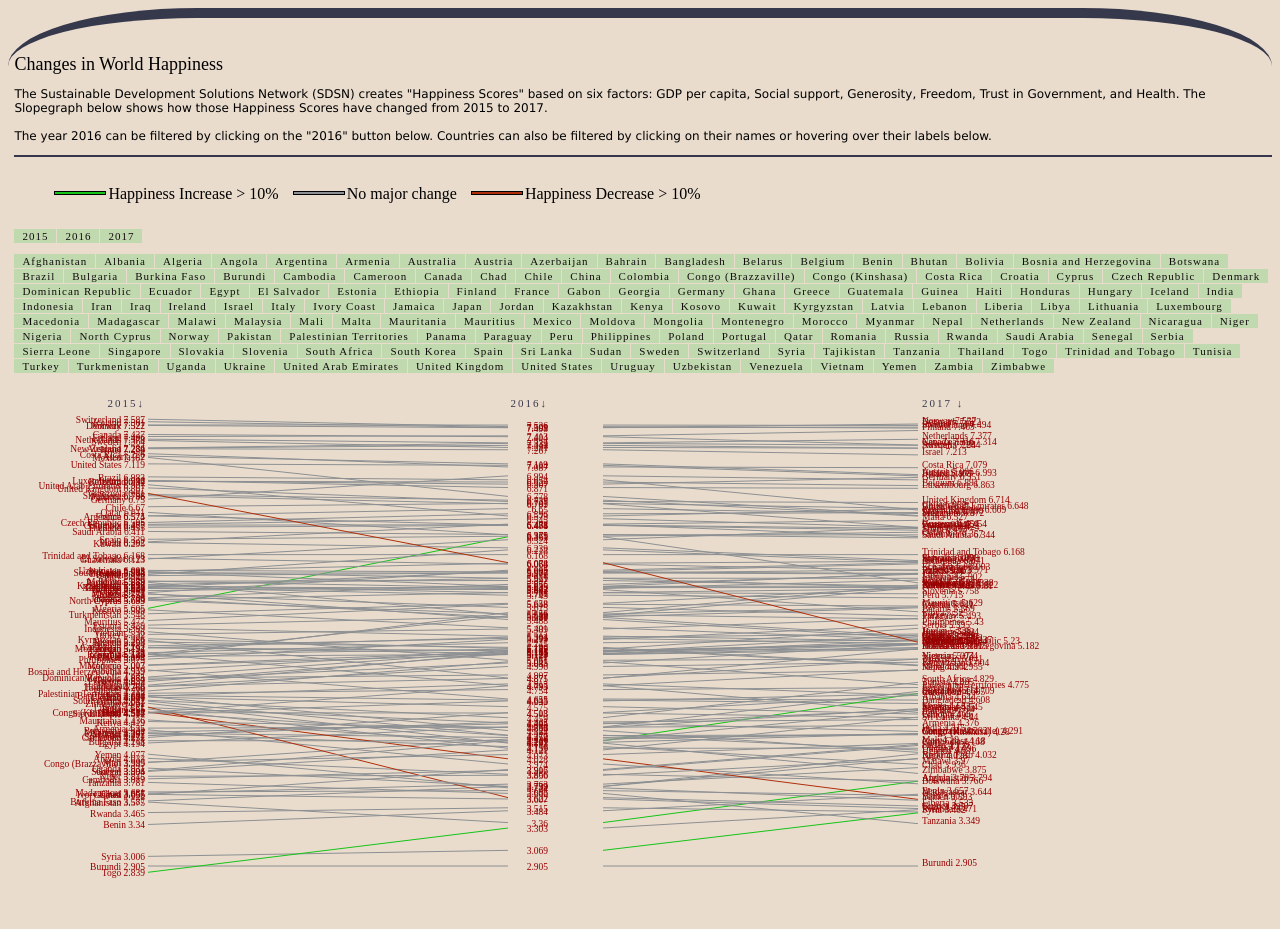
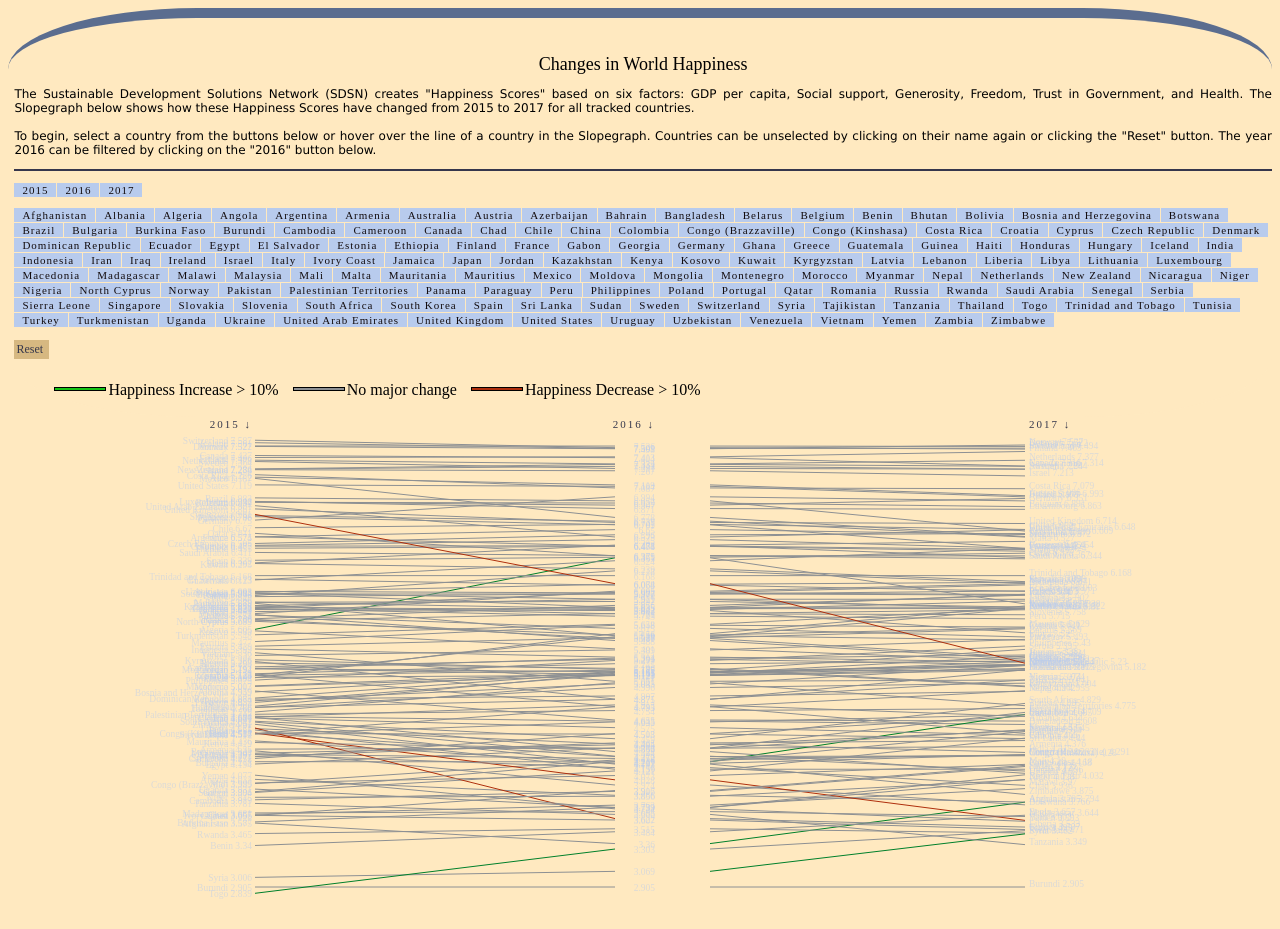
Before and after one commit to razaanees/d3_visualization, a plain HTML site: page index.html in a window 1280 px wide. Before the commit the page ends 908 px from the top, so only its background shows below. Drawn offline with nearby package versions, Linux system fonts and the light colour scheme.

Commit message:
Implement changes after second feedback

```diff
--- a/css/main.css
+++ b/css/main.css
@@ -1,5 +1,5 @@
 body {
-    background: #E9DCCD;
+    background: #FFE9C0;
 }
 
 h1 {
@@ -8,6 +8,7 @@ h1 {
     margin-bottom: 0;
     color: black;
     margin-top: 20px;
+    text-align: center;
 }
 
 header {
@@ -15,9 +16,9 @@ header {
     padding-bottom: 2px;
     padding-left: 0.4em;
     border-radius: 15%;
-    border-top: solid 10px #36384C;
+    border-top: solid 10px #5B6D8F;
     margin-top: 0;
-    background: #E9DCCD;
+    background: #FFE9C0;
 }
 
 div.description {
@@ -25,6 +26,7 @@ div.description {
     font-size: 12px;
     margin-bottom: 1em;
     border-bottom: solid 2px #36364C;
+    text-align: justify;
 }
 
 #country-filter ul, #year-filter ul {
@@ -33,7 +35,7 @@ div.description {
     letter-spacing: 1px;
     list-style: none;
     padding: 0;
-    margin: 10px 0 10px 0;
+    margin: 10px 0 5px 0;
     text-align: justify;
 }
 
@@ -41,18 +43,31 @@ div.description {
     display: inline-block;
     padding: 1px 8px;
     margin-right: 1px;
-    background:#C0D9AF;
+    background:#B8CBED;
     cursor: pointer;
     position: relative;
     margin-bottom: 1px;
 }
 
-.buffer {
-    width: auto;
-    height: 10px;
-    background: #E9DCCD;
+.reset {
+    width: 35px;
+    height: auto;
+    background: #D6B881;
     padding: 0px;
-    margin: 0px;
+    margin-top: 10px;
+    cursor: pointer;
+}
+
+.reset p {
+    color: #36384C;
+    font-size: 12px;
+    padding: 2px
+}
+
+svg {
+    position: relative;
+    left: 50%;
+    margin-left: -525px;
 }
 
 line {
@@ -62,6 +77,7 @@ line {
 .legend {
     list-style-type: none;
     display: inline-block;
+    margin-top: 10px;
 }
 
 .legend li {
@@ -99,7 +115,7 @@ line {
 
 text.labels {
     font-size: 9.5px;
-    fill: #990000;
+    fill: #B8CBED;
 }
 
 text.s-title, text.m-title, text.e-title {
--- a/index.html
+++ b/index.html
@@ -21,23 +21,24 @@
                 The Sustainable Development Solutions Network (SDSN) creates
                 "Happiness Scores" based on six factors: GDP per capita, Social
                 support, Generosity, Freedom, Trust in Government, and Health. The
-                Slopegraph below shows how those Happiness Scores have changed from
-                2015 to 2017.<br><br>
-                The year 2016 can be filtered by clicking on the "2016" button
-                below. Countries can also be filtered by clicking on their names
-                or hovering over their labels below.
+                Slopegraph below shows how these Happiness Scores have changed from
+                2015 to 2017 for all tracked countries.<br><br>
+                To begin, select a country from the buttons below or hover over
+                the line of a country in the Slopegraph. Countries can be
+                unselected by clicking on their name again or clicking
+                the "Reset" button. The year 2016 can be filtered by clicking on the "2016" button below.
 
             </p>
         </div>
 
+        <nav id='year-filter'></nav>
+        <nav id='country-filter'></nav>
+        <div class="reset"><p>Reset</p></div>
         <ul class="legend">
             <li><span class="increase_10"></span>Happiness Increase > 10%</li>
             <li><span class="no_change"></span>No major change</li>
             <li><span class="decrease_10"></span>Happiness Decrease > 10%</li>
         </ul>
-        <nav id='year-filter'></nav>
-        <nav id='country-filter'></nav>
-        <div class="buffer"></div>
     </header>
 
     <section id='slopegraph' class='slope'></section>
@@ -68,7 +69,9 @@
             // toggle specific countries
             navToggle: [],
             // track line selection
-            highlight: []
+            highlight: [],
+            // track if a line has already been selected due to hovering
+            hover: null
         };
 
         d3.json('data/data.json', function(error, dd) {
@@ -140,7 +143,7 @@
                 .attr('class', function(d, i) {return 'navAlt li-'+i;})
                 .on('click', function(d, i) {
                     // if the country has already been clicked and filtered out
-                    if (state.navToggle[i] || state.highlight === i) {
+                    if (state.navToggle[i]) {
                         state.navToggle[i] = false;
                         var index = state.highlight.indexOf(i)
                         state.highlight.splice(index, 1);
@@ -154,7 +157,9 @@
                     }
                     else if (!state.navToggle[i]) {
                         state.navToggle[i] = true;
-                        state.highlight.push(i);
+                        if (state.highlight.indexOf(i) === -1) {
+                            state.highlight.push(i);
+                        }
                         // highlight the selected line
                         highlightLine(state.highlight);
                         // highlight the navigation button related to the line
@@ -180,14 +185,20 @@
                 .keyName('country')
                 .keyValues(keys)
                 .on('_hover', function(d, i) {
+                    state.hover = i;
                     state.highlight = [i];
+                    // reset country toggle so countries can be selected after
+                    // others have been hovered over
+                    state.navToggle.forEach(function(d, i) {
+                        state.navToggle[i] = false;
+                    });
                     // highlight line based on hovered cursor
                     highlightLine(state.highlight);
                     // highlight navigation pane related to highlighted line
                     highlightNav(state.highlight);
                     highlightLabel(state.highlight);
                 })
-                .on('_moveaway',function(d, i) {
+                .on('_moveaway',function() {
                     resetSelection();
                     state.highlight = [];
                 });
@@ -210,13 +221,13 @@
         function highlightLine(highlight) {
             d3.selectAll('.elm')
             .transition()
-            .style('opacity', 0.2)
+            .style('opacity', 0.1)
             .style('stroke-width', 1);
 
             var n = highlight.length;
             for (var i = 0; i < n; i++) {
                 d3.selectAll('.sel-'+highlight[i]).transition()
-                .style('opacity', 1).style('stroke-width', 2);
+                .style('opacity', 1).style('stroke-width', 3);
             }
         }
 
@@ -234,11 +245,12 @@
         // enlarge labels of selected country
         function highlightLabel(highlight) {
             d3.selectAll('.labels').transition().style('opacity', 0.2)
-            .style('font-size', "9.5px");
+            .style('font-size', "9.5px").style('fill', '#B8CBED');
 
             highlight.forEach(function(d) {
                 d3.selectAll('.lab-'+d).transition().style('opacity', 1)
-                .style('font-size', "12px");
+                .style('font-size', "13px")
+                .style('fill', '#5B6D8F')
             })
         }
 
@@ -246,11 +258,12 @@
         function resetSelection() {
             d3.selectAll('.elm').transition().style('opacity', 1).style('stroke-width', 1);
             d3.selectAll('.navAlt').transition().style('opacity', 1);
-            d3.selectAll('.labels').style('font-size', "9.5px");
+            d3.selectAll('.labels').transition().style('font-size', "9.5px")
+            .style("fill", "#B8CBED").style("opacity", 0.5);
         }
 
-        d3.select('.buffer')
-        .on('mouseover', function() {
+        d3.select('.reset')
+        .on('click', function() {
             resetSelection();
             state.highlight = [];
         })
--- a/js/main.js
+++ b/js/main.js
@@ -93,7 +93,7 @@ var slopey = function() {
             // red stroke if happiness score decreased by more than 10%
             stroke: function(d) {
                 if (d[keyValues[n+1]] > d[keyValues[n]]*1.1) {
-                    return "#15c418";
+                    return "#00802b";
                 } else if (d[keyValues[n+1]] < d[keyValues[n]]/1.1) {
                     return "#af2f0c";
                 } else {
@@ -114,7 +114,7 @@ var slopey = function() {
             .enter()
             .append('text')
             .attr({
-                class: function(d,i) {return 'labels l-labels elm lab-'+i},
+                class: function(d,i) {return 'labels l-labels lab-'+i},
                 x: margin.left - 3,
                 y: function (d) {return yScale(d[keyValues[0]])+4;}
             })
@@ -122,6 +122,7 @@ var slopey = function() {
                 return d[keyName] + ' ' + format(d[keyValues[0]]);
             })
             .style('text-anchor', 'end')
+            .style('opacity', 0.5)
             .on('mouseover', dispatch._hover)
             .on('mouseout', dispatch._moveaway);
 
@@ -132,7 +133,7 @@ var slopey = function() {
                 x: margin.left - 3,
                 y: margin.top/2 - 4
             })
-            .text(keyValues[0] + "↓")
+            .text(keyValues[0] + " ↓")
             .style('text-anchor', 'end');
     }
 
@@ -144,12 +145,13 @@ var slopey = function() {
                 .enter()
                 .append('text')
                 .attr({
-                    class: function(d,i) {return 'labels m-labels-' + n +' elm'+' lab-'+i;},
+                    class: function(d,i) {return 'labels m-labels-' + n +' lab-'+i;},
                     x: ((w/sets)*(n+1)) + 15,
                     y: function(d) {return yScale(d[keyValues[n+1]]) + 4;}
                 })
                 .text(function(d) {return format(d[keyValues[n+1]]);})
                 .style('text-anchor', 'end')
+                .style('opacity', 0.5)
                 .on('mouseover', dispatch._hover)
                 .on('mouseout', dispatch._moveaway);
 
@@ -161,7 +163,7 @@ var slopey = function() {
                 y: margin.top/2 - 4
             })
             .text(function(d) {
-                return [keyValues[n+1]] + "↓";
+                return [keyValues[n+1]] + " ↓";
             })
             .style('text-anchor', 'end');
         }
@@ -177,7 +179,7 @@ var slopey = function() {
             .append('text')
             .attr({
                 class: function(d,i) {
-                    return "labels e-labels- elm lab-" + i;
+                    return "labels e-labels- lab-" + i;
                 },
                 x: w-margin.right + 4,
                 y: function(d) {return yScale(d[keyValues[e]]);}
@@ -186,6 +188,7 @@ var slopey = function() {
                 return d[keyName] + " " + format(d[keyValues[e]]);
             })
             .style('text-anchor', 'start')
+            .style('opacity', 0.5)
             .on('mouseover', dispatch._hover)
             .on('mouseout', dispatch._moveaway);
 
```
Also changed, not shown: 1 other file.
